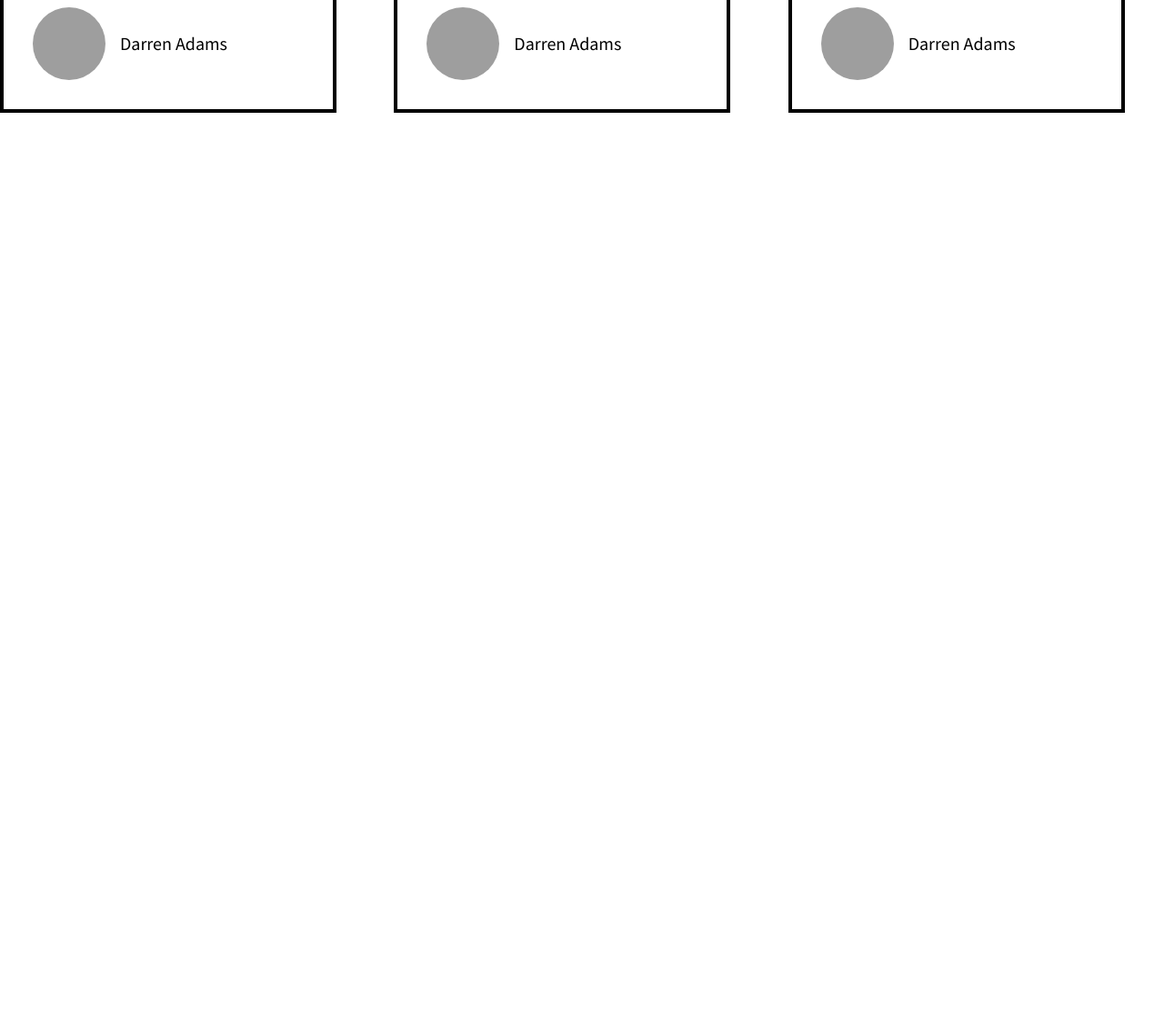
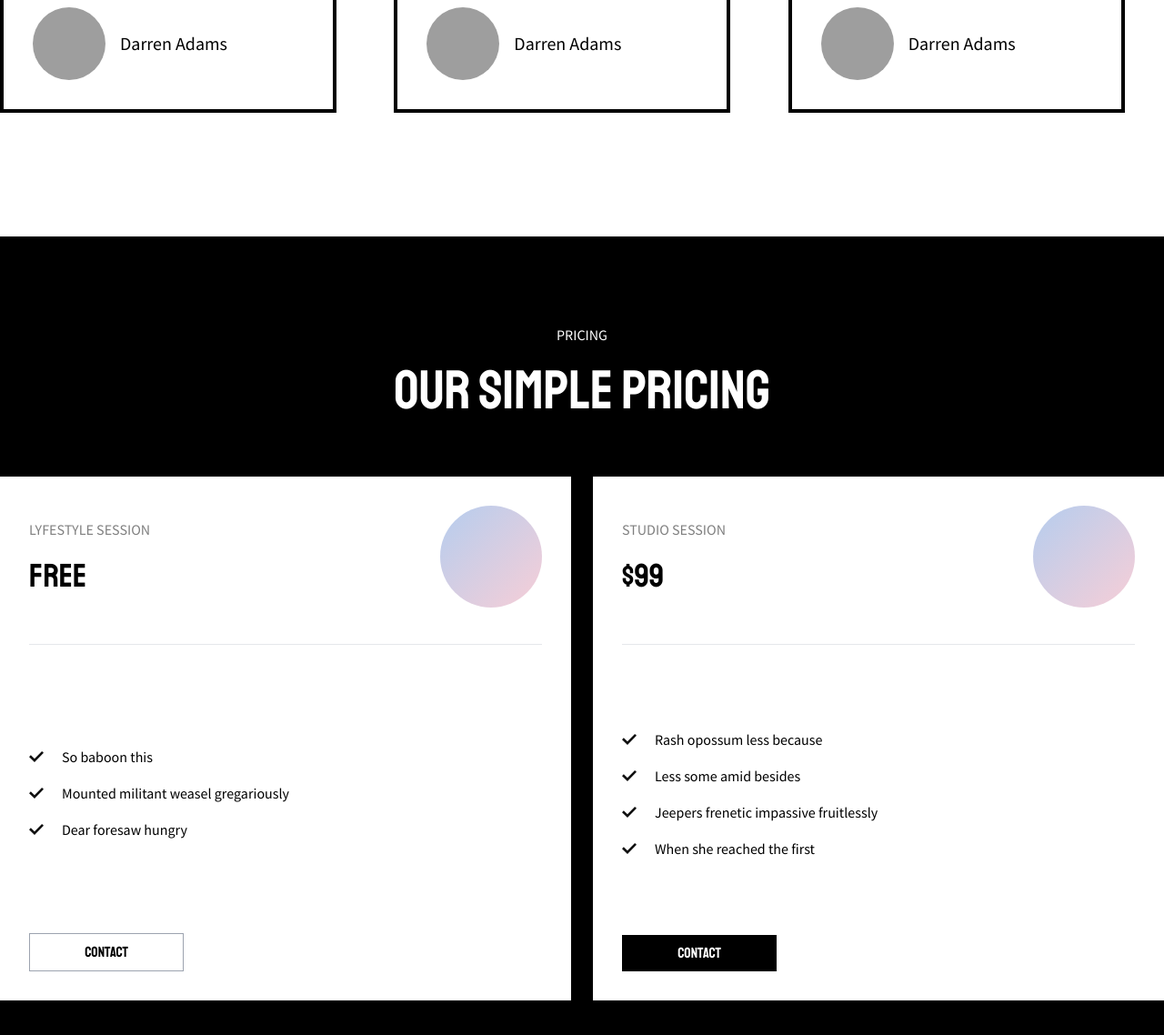
Before and after one commit to fsholehan/photography-land, a website: page index.html in a window 1280 px wide. Shown: the part 4438-5576 px from the top of the page at 91% size. Before the commit the page ends 4738 px from the top, so only its background shows below. Drawn offline with nearby package versions, Linux system fonts and the light colour scheme; grey boxes are pictures that could not be loaded.

Commit message:
add pricing

```diff
--- a/index.html
+++ b/index.html
@@ -426,7 +426,7 @@
           </div>
         </div>
         <div
-          class="mt-9 flex snap-x items-start space-x-6 overflow-x-scroll pb-20 md:mt-16 md:grid md:grid-cols-3 md:place-content-center md:gap-5 md:space-x-0 md:overflow-hidden"
+          class="mt-9 flex snap-x items-start space-x-6 overflow-x-scroll pb-20 md:mt-16 md:grid md:grid-cols-3 md:place-content-center md:gap-5 md:space-x-0 md:overflow-hidden md:pb-10"
         >
           <div
             class="flex h-[576px] w-full flex-shrink-0 snap-center flex-col justify-between border-4 border-black p-8 md:w-[370px]"
@@ -520,6 +520,101 @@
     </section>
     <!-- end testimonial -->
 
+    <!-- pricing -->
+    <section class="bg-black py-24">
+      <div class="container mx-auto px-6 md:px-0">
+        <div class="flex flex-col space-y-5 text-center">
+          <span class="font-sans-pro uppercase text-white">pricing</span>
+          <h1 class="font-staatliches text-4xl text-white md:text-6xl">
+            Our Simple Pricing
+          </h1>
+        </div>
+        <div
+          class="mt-16 flex flex-col items-start space-y-6 md:flex-row md:space-y-0 md:space-x-6"
+        >
+          <div
+            class="flex h-[608px] w-full flex-col justify-between bg-white p-8 md:h-[576px] md:w-1/2"
+          >
+            <div class="flex items-center justify-between border-b pb-10">
+              <div class="flex flex-col space-y-5">
+                <span class="font-sans-pro uppercase text-black/50"
+                  >Lyfestyle Session</span
+                >
+                <h3 class="font-staatliches text-4xl text-black">Free</h3>
+              </div>
+              <!-- round circle -->
+              <div
+                class="h-28 w-28 rounded-full bg-gradient-to-br from-[#B5CDEE] to-[#F7CED7]"
+              ></div>
+            </div>
+            <ul class="mt-12 flex flex-col space-y-4">
+              <li class="flex items-center space-x-5">
+                <img src="public/images/check.svg" alt="" />
+                <span class="font-sans-pro">So baboon this</span>
+              </li>
+              <li class="flex items-center space-x-5">
+                <img src="public/images/check.svg" alt="" />
+                <span class="font-sans-pro"
+                  >Mounted militant weasel gregariously</span
+                >
+              </li>
+              <li class="flex items-center space-x-5">
+                <img src="public/images/check.svg" alt="" />
+                <span class="font-sans-pro">Dear foresaw hungry</span>
+              </li>
+            </ul>
+            <a
+              class="mt-10 inline-block w-[170px] border border-gray-400 bg-transparent py-2 text-center font-staatliches text-black"
+              href="#"
+              >Contact</a
+            >
+          </div>
+          <div
+            class="flex h-[608px] w-full flex-col justify-between bg-white p-8 md:h-[576px] md:w-1/2"
+          >
+            <div class="flex items-center justify-between border-b pb-10">
+              <div class="flex flex-col space-y-5">
+                <span class="font-sans-pro uppercase text-black/50"
+                  >Studio Session</span
+                >
+                <h3 class="font-staatliches text-4xl text-black">$99</h3>
+              </div>
+              <!-- round circle -->
+              <div
+                class="h-28 w-28 rounded-full bg-gradient-to-br from-[#B5CDEE] to-[#F7CED7]"
+              ></div>
+            </div>
+            <ul class="mt-12 flex flex-col space-y-4">
+              <li class="flex items-center space-x-5">
+                <img src="public/images/check.svg" alt="" />
+                <span class="font-sans-pro">Rash opossum less because</span>
+              </li>
+              <li class="flex items-center space-x-5">
+                <img src="public/images/check.svg" alt="" />
+                <span class="font-sans-pro">Less some amid besides</span>
+              </li>
+              <li class="flex items-center space-x-5">
+                <img src="public/images/check.svg" alt="" />
+                <span class="font-sans-pro"
+                  >Jeepers frenetic impassive fruitlessly</span
+                >
+              </li>
+              <li class="flex items-center space-x-5">
+                <img src="public/images/check.svg" alt="" />
+                <span class="font-sans-pro">When she reached the first</span>
+              </li>
+            </ul>
+            <a
+              class="mt-10 inline-block w-[170px] bg-black py-2 text-center font-staatliches text-white"
+              href="#"
+              >Contact</a
+            >
+          </div>
+        </div>
+      </div>
+    </section>
+    <!-- end pricing -->
+
     <!-- alpineJs -->
     <script
       defer
```
Also changed, not shown: public/images/check.svg (added), public/styles.css.
